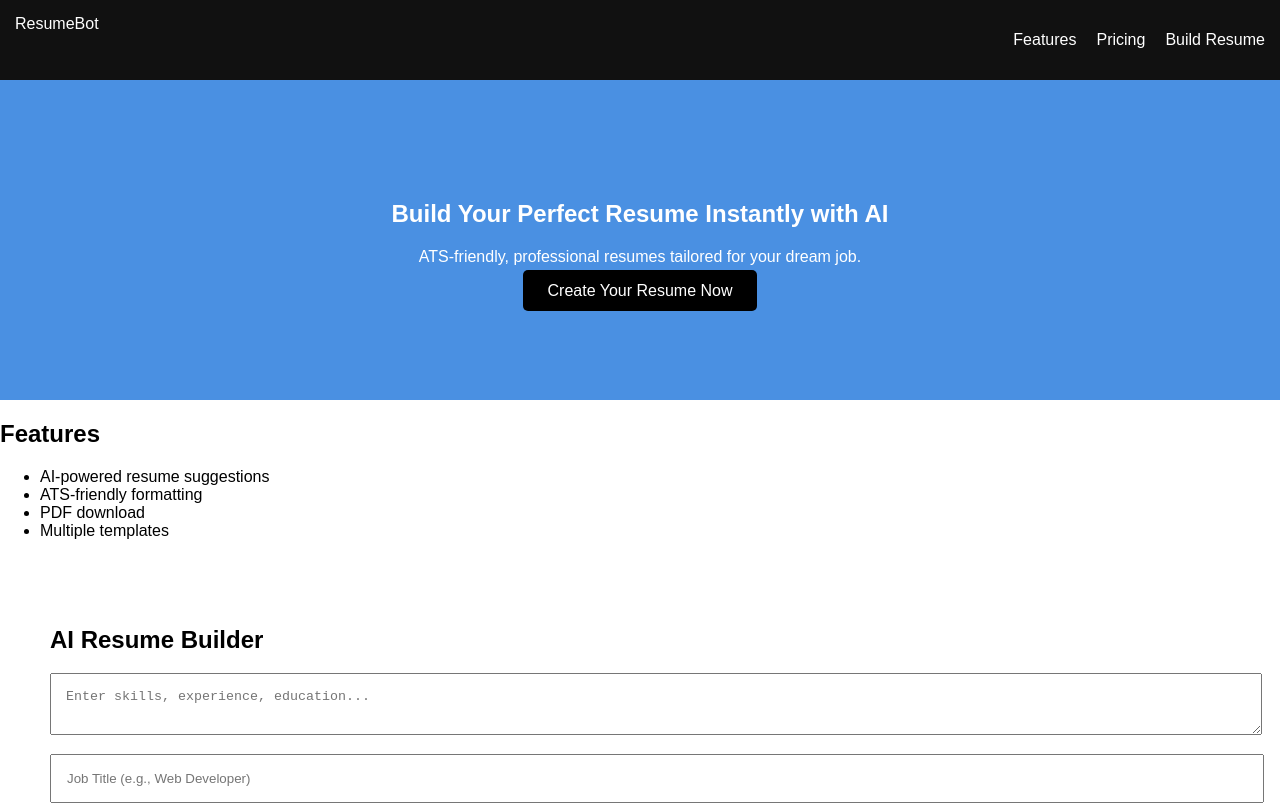
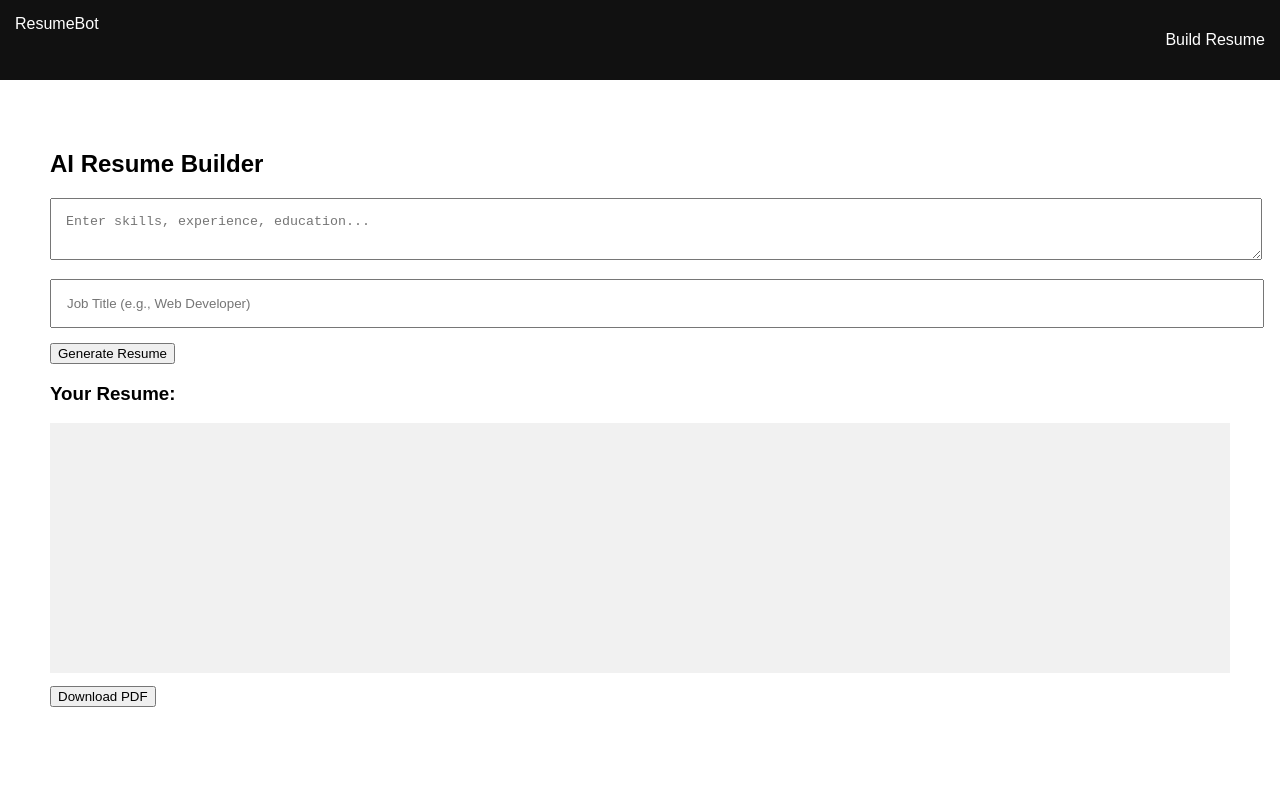
Before and after one commit to xcodehunt-collab/ResumeBot, a website: page public/index.html in a window 1280 px wide. Shown: the top 806 px of the page. Drawn offline with nearby package versions, Linux system fonts and the light colour scheme.

Commit message:
Update index.html

```diff
--- a/public/index.html
+++ b/public/index.html
@@ -7,33 +7,14 @@
     <script src="https://cdnjs.cloudflare.com/ajax/libs/jspdf/2.5.1/jspdf.umd.min.js"></script>
 </head>
 <body>
-
     <nav>
         <div class="logo">ResumeBot</div>
         <ul>
-        <li><a href="#features">Features</a></li>
-        <li><a href="#pricing">Pricing</a></li>
             <li><a href="#builder">Build Resume</a></li>
         </ul>
     </nav>
 
-<section class="hero">
-    <h1>Build Your Perfect Resume Instantly with AI</h1>
-    <p>ATS-friendly, professional resumes tailored for your dream job.</p>
-    <a href="#builder" class="btn">Create Your Resume Now</a>
-</section>
-
-<section id="features" class="features">
-    <h2>Features</h2>
-    <ul>
-        <li>AI-powered resume suggestions</li>
-        <li>ATS-friendly formatting</li>
-        <li>PDF download</li>
-        <li>Multiple templates</li>
-    </ul>
-</section>
-
-<section id="builder" class="builder">
+    <section class="builder" id="builder">
         <h2>AI Resume Builder</h2>
         <textarea id="userInput" placeholder="Enter skills, experience, education..."></textarea>
         <input id="jobTitle" type="text" placeholder="Job Title (e.g., Web Developer)">
@@ -45,17 +26,6 @@
         <button id="downloadPdf">Download PDF</button>
     </section>
 
-<section id="pricing" class="pricing">
-    <h2>Pricing</h2>
-    <div class="plans">
-        <div class="plan"><h3>Free</h3><p>1 resume / month</p><p>$0</p></div>
-        <div class="plan"><h3>Pro</h3><p>Unlimited resumes</p><p>$9 / month</p></div>
-        <div class="plan"><h3>Premium</h3><p>Lifetime access</p><p>$49</p></div>
-    </div>
-</section>
-
-<footer><p>© 2025 ResumeBot</p></footer>
-
     <script src="script.js"></script>
 </body>
 </html>
```
Lines whose indentation alone changed are shown as unchanged.
